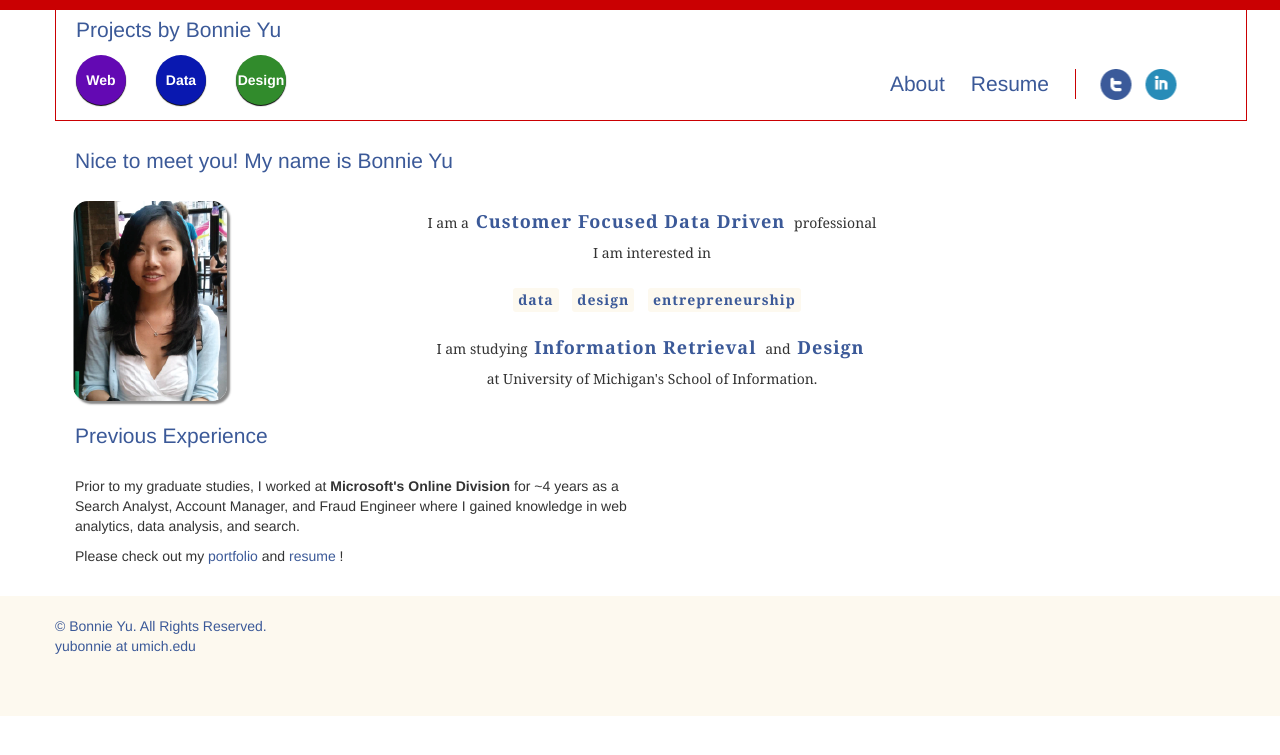
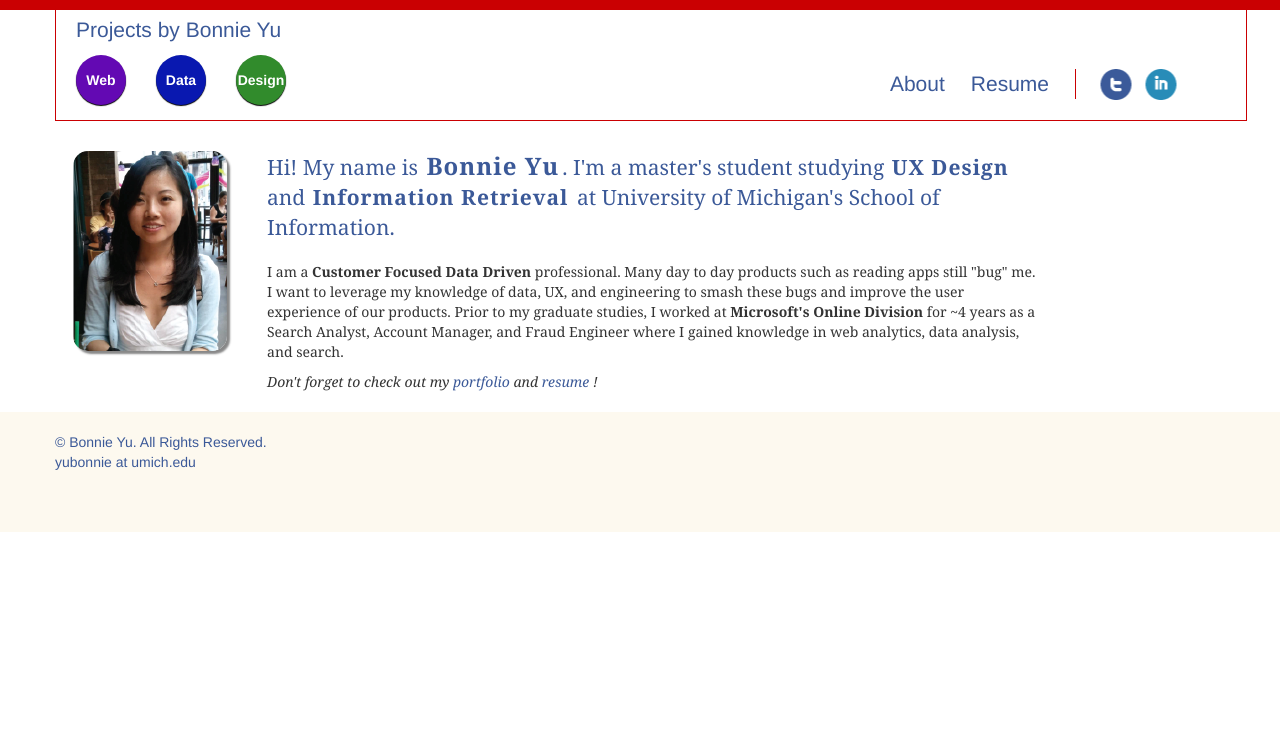
Before and after one commit to yuqiaoyan/yuqiaoyan.github.com, a Jekyll site: the page about.html, which Jekyll copies as it is, in a window 1280 px wide. Shown: the top 755 px of the page. Built offline with Jekyll 4.4.1, drawn with Linux system fonts in a browser that asks for light colours.

Commit message:
cleaning up about page

```diff
--- a/about.html
+++ b/about.html
@@ -78,44 +78,25 @@
     </div>
 
     <div class = "row-fluid">
-	  		<div class = "header left-align">
-        Nice to meet you! My name is Bonnie Yu
 
-        </div>
         <img id = "profileImage" src = "profile_nBorder.png">
 
 
         <div class = "span8 about_text">
+        <p class = "about_header"> Hi! My name is <span id = "name">Bonnie Yu</span>. I'm a master's student studying <span class = "about_em">UX Design </span>  and <span class = "about_em"> Information Retrieval </span>at University of Michigan's School of Information. </p>
 
-        <p> I am a <span class = "about_em"> Customer Focused Data Driven </span> professional </p>
+        <p> I am a <span class = "bdyem"> Customer Focused Data Driven </span> professional. Many day to day products such as reading apps still "bug" me. I want to leverage my knowledge of data, UX, and engineering to smash these bugs and improve the user experience of our products.
+        Prior to my graduate studies, I worked at <span class = "bdyem"> Microsoft's Online Division </span> for ~4 years as a Search Analyst, Account Manager, and Fraud Engineer where I gained knowledge in web analytics, data analysis, and search.</p>
 
-        <p>
-        I am interested in
-        </p>
-        <ul class = "bdyem about_list">
-          <li> data</li>
-          <li> design</li>
-          <li> entrepreneurship </li>
-        </ul>
-        <p>I am studying <span class = "about_em"> Information Retrieval </span>and <span class = "about_em">Design </span></p>at University of Michigan's School of Information.
 
+
+      <em> Don't forget to check out my
+              <a href = "index.html">portfolio </a> and
+              <a href = "resume.pdf" target = "_blank">resume</a>
+              !</em>
       </div>
   </div>
-             <div class = "about_subtext header row-fluid left-align">
-        Previous Experience
-        </div>
-      <div class = "row-fluid left-align">
 
-        <div class = "span6">
-             <p>  Prior to my graduate studies, I worked at <span class = "bdyem"> Microsoft's Online Division </span> for ~4 years as a Search Analyst, Account Manager, and Fraud Engineer where I gained knowledge in web analytics, data analysis, and search.
-        </p>
-              <p> Please check out my
-              <a href = "index.html">portfolio </a> and
-              <a href = "resume.pdf" target = "_blank">resume</a>
-              !</p>
-      </div>
-
-  </div>
 
 
     </div>
--- a/docs/assets/css/my.css
+++ b/docs/assets/css/my.css
@@ -353,18 +353,29 @@ a.gal-pic> img:hover {
 	font-weight: bold;
 }
 
-.about_em{
+#name{
 	font-weight: bold;
-	font-size: 18px;
+	font-size: 24px;
 	letter-spacing: 1px;
 	margin: 0px 3px 0px 3px;
 	color: #3B5998;
 }
 
+.about_em{
+	font-weight: bold;
+	letter-spacing: 1px;
+	margin: 0px 2px 0px 2px;
+	color: #3B5998;
+}
+
+.about_header{
+	font-size: 21px;
+	color: #3B5998;
+	margin-bottom: 20px;
+	line-height: 30px;
+}
 
 .about_text{
-	text-align: center;
-	margin-top: 10px;
 	font-size: 14px;
 	font-family: "adelle-1", "adelle-2", georgia, serif;
 }
```
Also changed, not shown: 3 other files.
